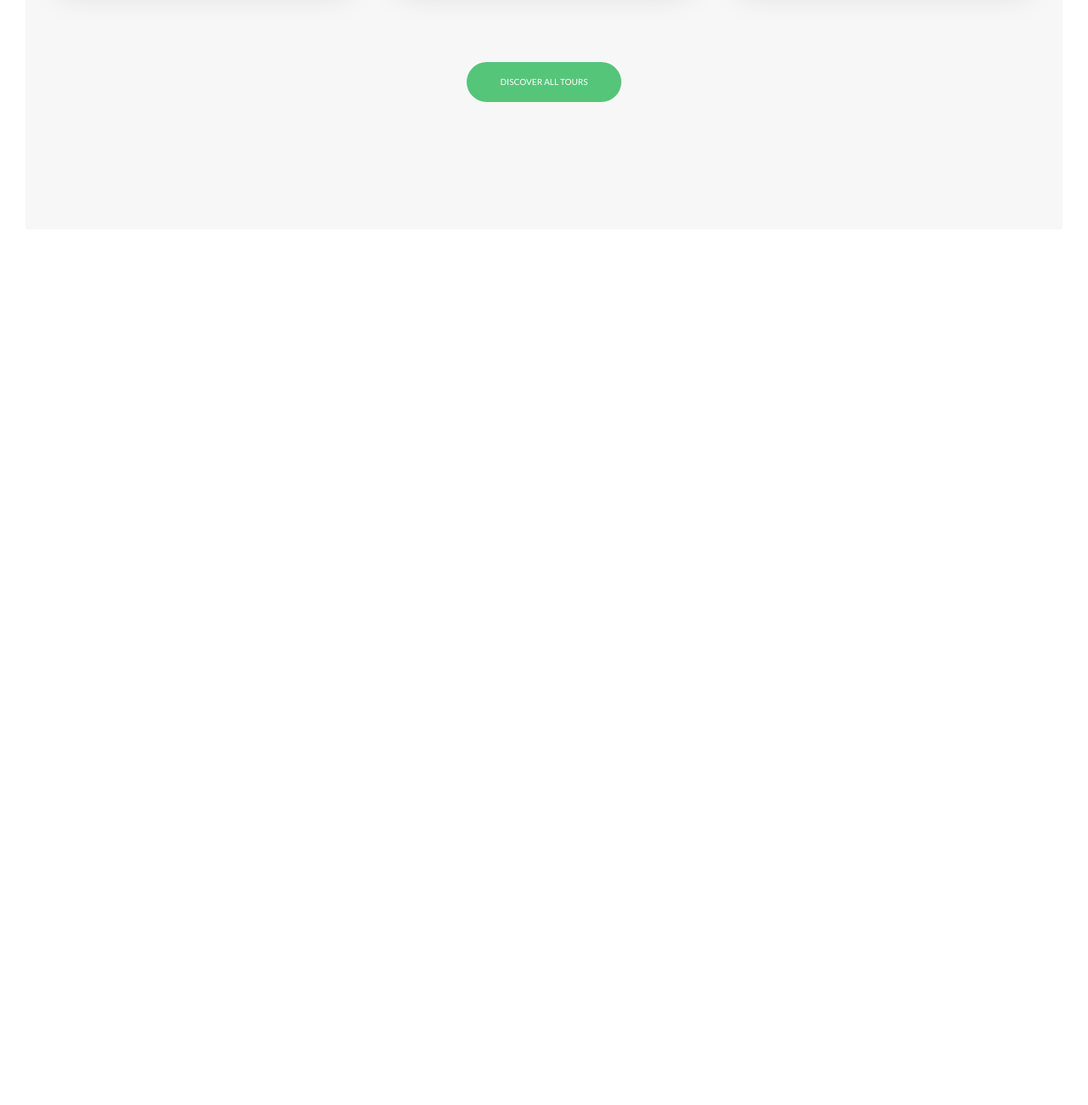
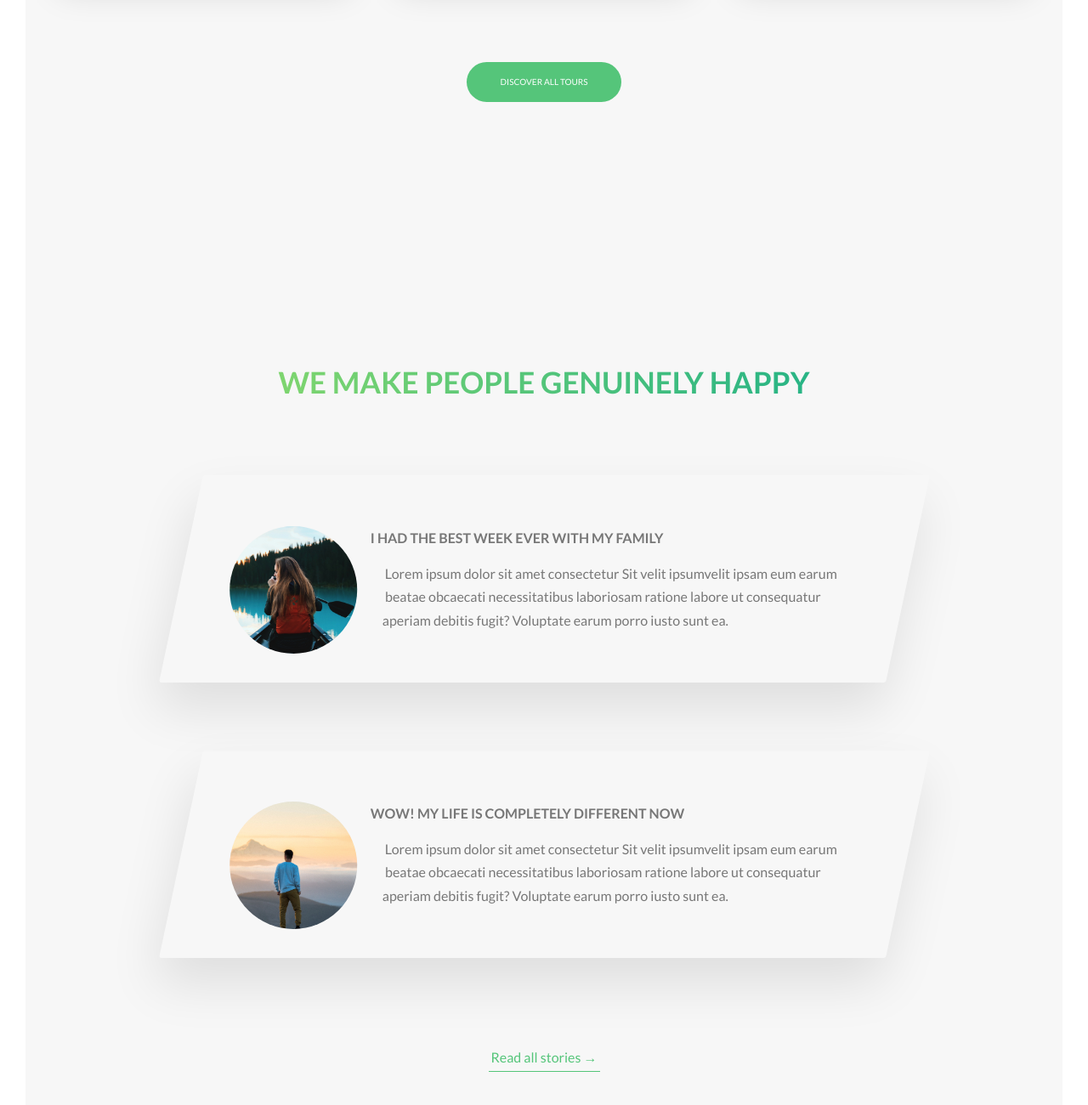
Before and after one commit to jnavb/startup-page, a website: page index.html in a window 1280 px wide. Shown: the part 2959-4259 px from the top of the page at 85% size. Before the commit the page ends 3259 px from the top, so only its background shows below. Drawn offline with Linux system fonts and the light colour scheme.

Commit message:
Add section story

```diff
--- a/index.html
+++ b/index.html
@@ -291,6 +291,47 @@
         <a href="#" class="btn btn--green">Discover all tours</a>
       </div>
     </section>
+
+    <section class="section-stories">
+      <div class="u-center-text u-margin-bottom-big">
+        <h2 class="heading-secondary">
+          We make people genuinely happy
+        </h2>
+      </div>
+
+      <div class="row">
+        <div class="story">
+          <figure class="story__shape">
+            <img src="img/nat-8.jpg" alt="Person on a tour" class="story__img">
+            <figcaption class="story__caption">Mary Smith</figcaption>
+          </figure>
+          <div class="story__text">
+            <h3 class="heading-tertiary u-margin-bottom-small">I had the best week ever with my family</h3>
+            <p>Lorem ipsum dolor sit amet consectetur Sit velit ipsumvelit ipsam eum earum beatae obcaecati
+              necessitatibus laboriosam ratione labore ut consequatur aperiam debitis fugit? Voluptate earum porro iusto
+              sunt ea.</p>
+          </div>
+        </div>
+      </div>
+      <div class="row">
+        <div class="story">
+          <figure class="story__shape">
+            <img src="img/nat-9.jpg" alt="Person on a tour" class="story__img">
+            <figcaption class="story__caption">Jack Wilson</figcaption>
+          </figure>
+          <div class="story__text">
+            <h3 class="heading-tertiary u-margin-bottom-small">WOW! My life is completely different now</h3>
+            <p>Lorem ipsum dolor sit amet consectetur Sit velit ipsumvelit ipsam eum earum beatae obcaecati
+              necessitatibus laboriosam ratione labore ut consequatur aperiam debitis fugit? Voluptate earum porro iusto
+              sunt ea.</p>
+          </div>
+        </div>
+      </div>
+
+      <div class="u-center-text u-margin-top-huge">
+          <a href="#" class="btn-text">Read all stories &rarr;</a>
+        </div>
+    </section>
   </main>
 
 </body>
--- /dev/null
+++ b/sass/components/_story.scss
@@ -0,0 +1,56 @@
+.story {
+    width: 75%;
+    margin: 0 auto;
+    box-shadow:  0 3rem 6rem rgba($color-black, .1);
+    border-radius: 3px;
+    padding: 6rem;
+    padding-left: 9rem;
+    font-size: $default-font-size;
+    transform: skewX(-12deg);
+
+    &__shape {
+        position: relative;
+        width: 15rem;
+        height: 15rem;
+        float: left;
+        -webkit-shape-outside: circle(50% at 50% 50%);
+        shape-outside: circle(50% at 50% 50%);
+        -webkit-clip-path: circle(50% at 50% 50%);
+        clip-path: circle(50% at 50% 50%);
+        transform: translateX(-3rem) skewX(12deg);
+    }
+
+    &__img {
+        height: 100%;
+        transform: translateX(-4rem) scale(1.4);
+        transition: all .2s;
+    }
+
+    &__text {
+        transform: skewX(12deg);
+    }
+
+    &__caption {
+        position: absolute;
+        top: 50%;
+        left: 50%;
+        transform: translate(-50%, 0%);
+        color: $color-white;
+        text-transform: uppercase;
+        font-size: 1.7rem;
+        text-align: center;
+        opacity: 0;
+        transition: all .2s;
+        backface-visibility: hidden;
+    }
+
+    &:hover &__caption {
+        opacity: 1;
+        transform: translate(-50%, -50%);
+    }
+
+    &:hover &__img {
+        transform: translateX(-4rem) scale(1);
+        filter: blur(2px) brightness(80%);
+    }
+}
--- a/sass/main.scss
+++ b/sass/main.scss
@@ -11,6 +11,7 @@
 @import "components/composition";
 @import "components/feature-box";
 @import "components/card";
+@import "components/story";
 
 @import "layout/grid";
 @import "layout/header";
--- a/sass/pages/_home.scss
+++ b/sass/pages/_home.scss
@@ -25,3 +25,8 @@
     padding: 25rem 0 15rem 0;
     margin-top: -10rem;
 }
+
+.section-stories {
+    padding: 15rem 0;
+    background-color: $color-grey-light-1;
+}
```
Also changed, not shown: css/style.css.
